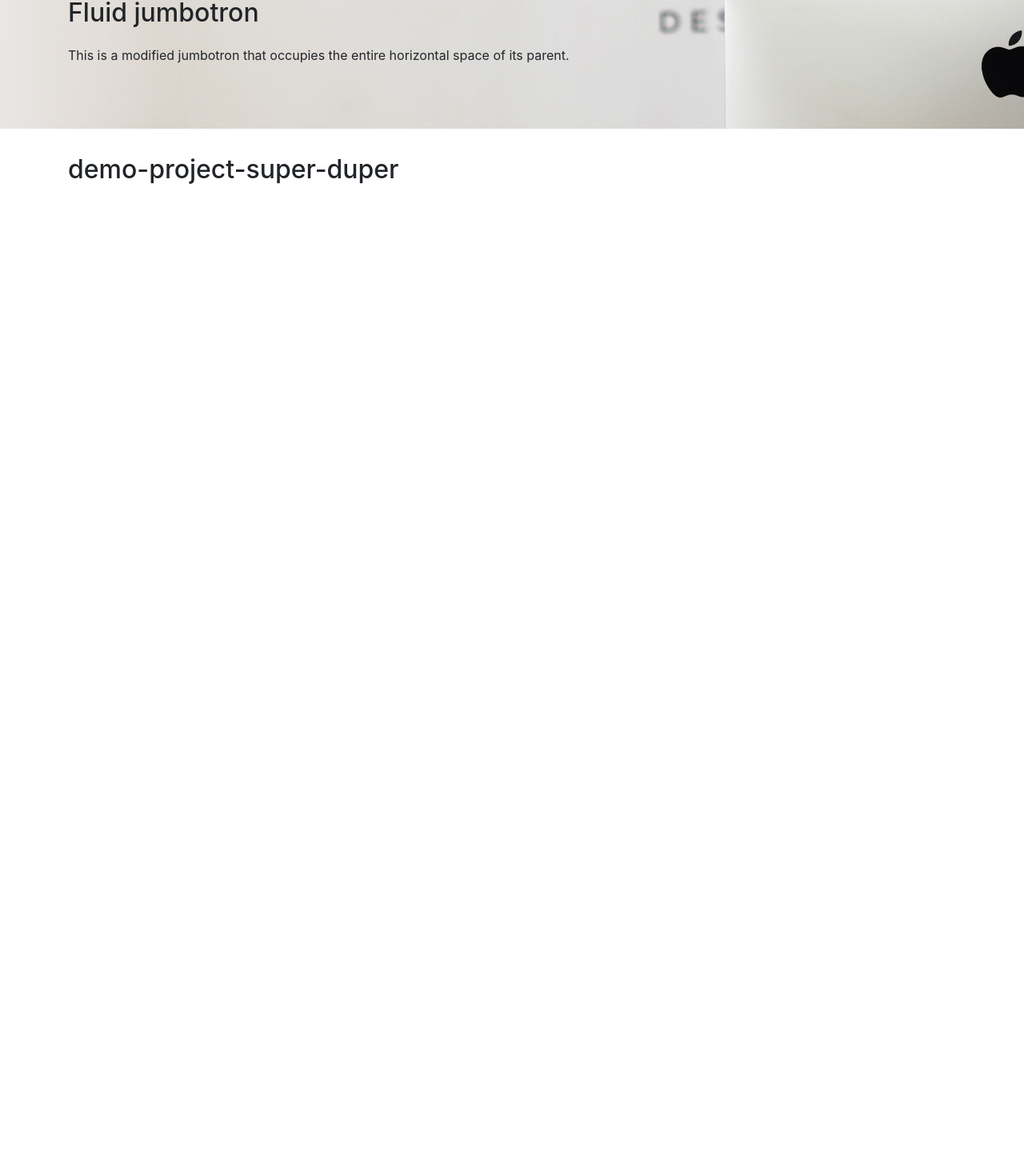
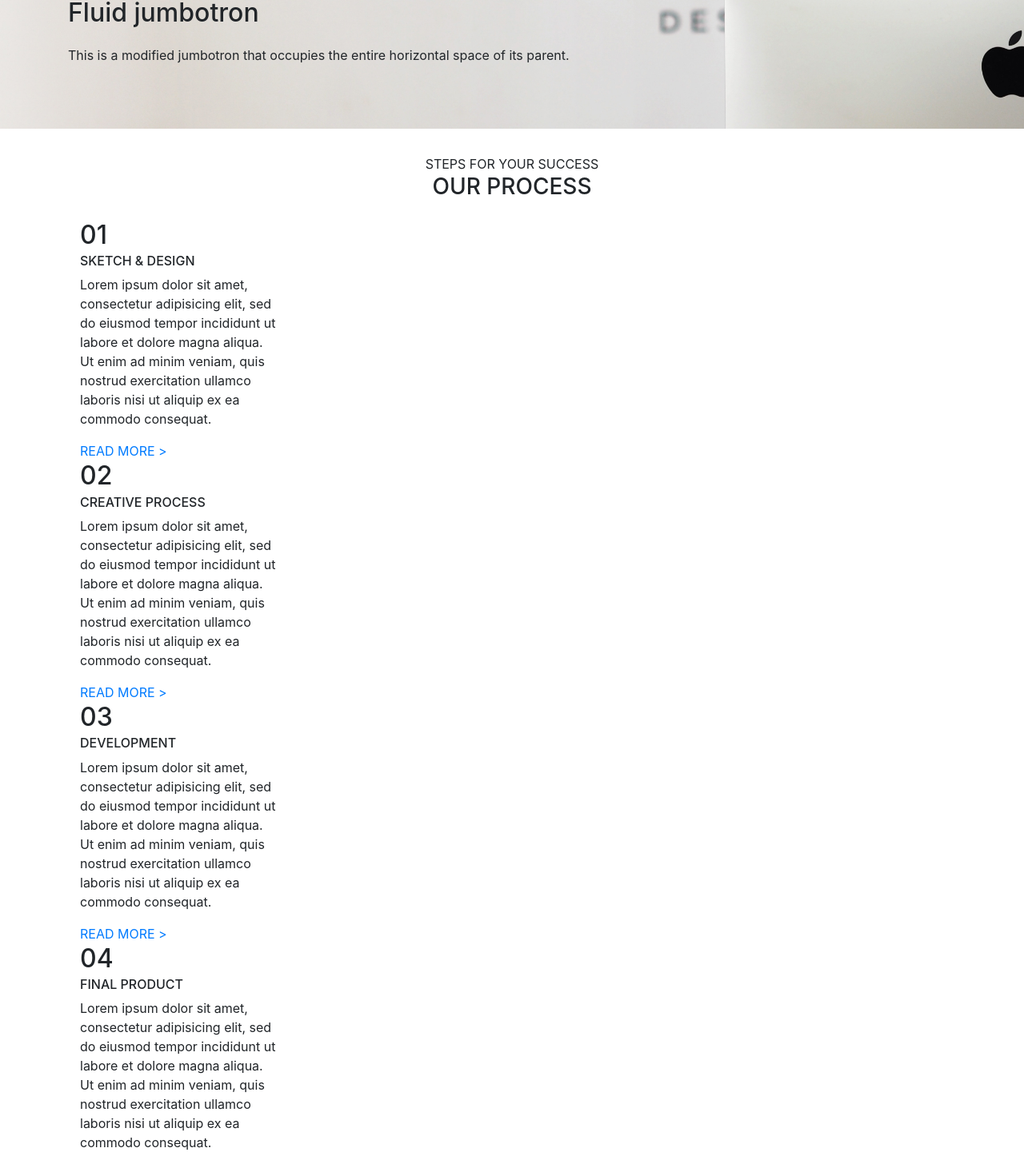
Before and after one commit to aaronshivers/demo-project-super-duper, a React app: page / in a window 1280 px wide. Shown: the part 144-1605 px from the top of the page at 80% size. Before the commit the page ends 800 px from the top, so only its background shows below. Built offline with nearby package versions, Linux system fonts and the light colour scheme.

Commit message:
added OurProcess component

```diff
--- a/src/components/App.js
+++ b/src/components/App.js
@@ -1,15 +1,15 @@
 import React from 'react'
 import NavbarComponent from './NavbarComponent'
 import JumbotronComponent from './JumbotronComponent'
-import { Container } from 'react-bootstrap'
+import OurProcess from './OurProcess'
+// import { Container } from 'react-bootstrap'
 
 const App = () => (
   <div>
     <NavbarComponent />
     <JumbotronComponent />
-    <Container>
-      <h1>demo-project-super-duper</h1>
-    </Container>
+    <OurProcess />
+    <h1>demo-project-super-duper</h1>
   </div>
 )
 
--- /dev/null
+++ b/src/components/OurProcess.js
@@ -0,0 +1,82 @@
+import React from 'react'
+import { Container, Row, Col } from 'react-bootstrap'
+import bg from '../assets/bg.jpg'
+
+const OurProcess = () => (
+  <div>
+    <Container>
+      <Row>
+        <Col className="mb-3" >
+          <div className="text-center">
+            <span>STEPS FOR YOUR SUCCESS</span>
+            <h3>OUR PROCESS</h3>
+          </div>
+        </Col>
+      </Row>
+        <Col lg={ 3 } sm={ 6 }>
+          <div>
+            <h2 className="mb-1">01</h2>
+            <h6 className="mb-2">SKETCH & DESIGN</h6>
+            <p>
+              Lorem ipsum dolor sit amet, consectetur adipisicing elit, sed do eiusmod
+tempor incididunt ut labore et dolore magna aliqua. Ut enim ad minim veniam,
+quis nostrud exercitation ullamco laboris nisi ut aliquip ex ea commodo
+consequat.
+            </p>
+            <a className="mt-2" href="#">
+              READ MORE >
+            </a>
+          </div>
+        </Col>
+        <Col lg={ 3 } sm={ 6 }>
+          <div>
+            <h2 className="mb-1">02</h2>
+            <h6 className="mb-2">CREATIVE PROCESS</h6>
+            <p>
+              Lorem ipsum dolor sit amet, consectetur adipisicing elit, sed do eiusmod
+tempor incididunt ut labore et dolore magna aliqua. Ut enim ad minim veniam,
+quis nostrud exercitation ullamco laboris nisi ut aliquip ex ea commodo
+consequat.
+            </p>
+            <a className="mt-2" href="#">
+              READ MORE >
+            </a>
+          </div>
+        </Col>
+        <Col lg={ 3 } sm={ 6 }>
+          <div>
+            <h2 className="mb-1">03</h2>
+            <h6 className="mb-2">DEVELOPMENT</h6>
+            <p>
+              Lorem ipsum dolor sit amet, consectetur adipisicing elit, sed do eiusmod
+tempor incididunt ut labore et dolore magna aliqua. Ut enim ad minim veniam,
+quis nostrud exercitation ullamco laboris nisi ut aliquip ex ea commodo
+consequat.
+            </p>
+            <a className="mt-2" href="#">
+              READ MORE >
+            </a>
+          </div>
+        </Col>
+        <Col lg={ 3 } sm={ 6 }>
+          <div>
+            <h2 className="mb-1">04</h2>
+            <h6 className="mb-2">FINAL PRODUCT</h6>
+            <p>
+              Lorem ipsum dolor sit amet, consectetur adipisicing elit, sed do eiusmod
+tempor incididunt ut labore et dolore magna aliqua. Ut enim ad minim veniam,
+quis nostrud exercitation ullamco laboris nisi ut aliquip ex ea commodo
+consequat.
+            </p>
+            <a className="mt-2" href="#">
+              READ MORE >
+            </a>
+          </div>
+        </Col>
+      <Row>
+      </Row>
+    </Container>
+  </div>
+)
+
+export default OurProcess
```
